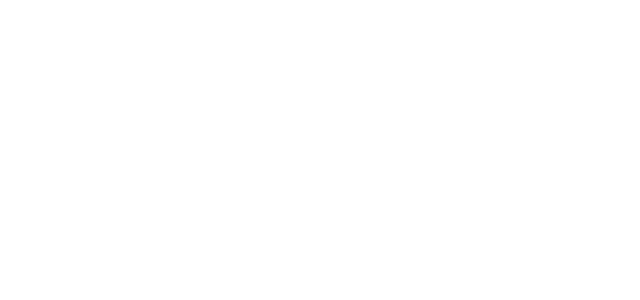
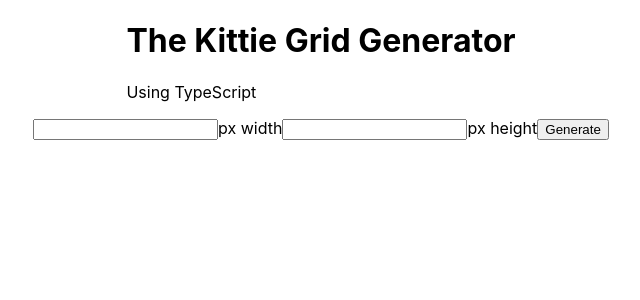
Before and after one commit to monshan/ts_memes, a React (Create React App) app: page / in a window 1280 px wide. Shown: the top 300 px of the page, without its empty margins (319-959 px from the left). Built offline with nearby package versions, Linux system fonts and the light colour scheme.

Commit message:
Write boilerplate header and main for App component

```diff
--- a/src/App.css
+++ b/src/App.css
@@ -0,0 +1,5 @@
+.App {
+  display: flex;
+  flex-direction: column;
+  align-items: center;
+}
--- a/src/App.tsx
+++ b/src/App.tsx
@@ -1,10 +1,25 @@
-import React from 'react';
+import { useState , useEffect } from 'react';
 import './App.css';
 
 function App() {
+  const [width, setWidth] = useState(0);
+  const [height, setHeight] = useState(0);
+
   return (
     <div className="App">
-
+      <header>
+        <h1>The Kittie Grid Generator</h1>
+        <p>Using TypeScript</p>
+      </header>
+      <main>
+        <form>
+          <input type="number" id="inputWidth" required />
+          <label htmlFor="inputWidth">px width</label>
+          <input type="number" id="inputHeight" required />
+          <label htmlFor="inputHeight">px height</label>
+          <button>Generate</button>
+        </form>
+      </main>
     </div>
   );
 }
```
